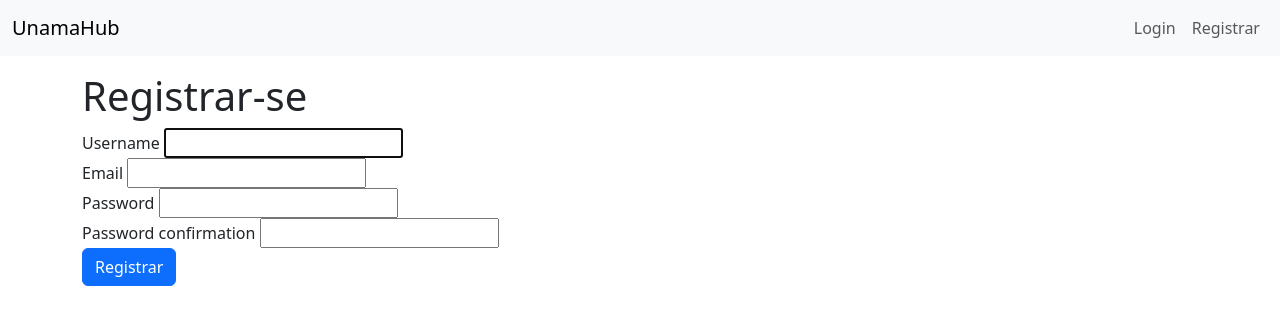
After one commit to sohkratez/ProjetoUniUnamaHub, a Django app: page /account/register/ in a window 1280 px wide. The commit adds this page. Shown: the top 325 px of the page. Run offline with Django 5.2, Linux system fonts and the light colour scheme.

Commit message:
mandando para avaliacao

```diff
--- /dev/null
+++ b/account/forms.py
@@ -0,0 +1,11 @@
+from django import forms
+from django.contrib.auth.forms import UserCreationForm
+from django.contrib.auth.models import User
+
+
+class CreateUserForm(UserCreationForm):
+    email = forms.EmailField(max_length=200)
+
+    class Meta:
+        model = User
+        fields = ['username', 'email', 'password1', 'password2']
--- /dev/null
+++ b/account/templates/registration/user_register.html
@@ -0,0 +1,19 @@
+{% extends "base.html" %}
+
+{% block content %}
+<h1>Registrar-se</h1>
+
+<form method="post">
+    {% csrf_token %}
+
+    {% for field in form %}
+        <div class="form-group">
+            <label>{{ field.label }}</label>
+            {{ field }}
+        </div>
+    {% endfor %}
+
+    <button type="submit" class="btn btn-primary">Registrar</button>
+</form>
+
+{% endblock content %}
--- a/account/urls.py
+++ b/account/urls.py
@@ -1,7 +1,10 @@
-from django.urls import path
+from django.urls import path, include
+from .views import CreateUserView
 from django.contrib.auth import views as auth_views
 
 urlpatterns = [
     path('login/', auth_views.LoginView.as_view(), name='login'),
-    path('logout/', auth_views.LogoutView.as_view(), name='logout')
+    path('logout/', auth_views.LogoutView.as_view(), name='logout'),
+    path('register/', CreateUserView.as_view(), name='register'),
+    path('accounts/', include('django.contrib.auth.urls')),
 ]
--- a/account/views.py
+++ b/account/views.py
@@ -1,3 +1,16 @@
-from django.shortcuts import render
+from django.views.generic.edit import FormView
+from django.urls import reverse_lazy
+from .forms import CreateUserForm
+
+class CreateUserView(FormView):
+    template_name = 'registration/user_register.html'
+    form_class = CreateUserForm
+    success_url = reverse_lazy('login')
+
+    def form_valid(self, form):
+        form.save()
+        return super().form_valid(form)
+
+
 
 # Create your views here.
--- a/main/templates/base.html
+++ b/main/templates/base.html
@@ -34,6 +34,7 @@
               </div>
             {% else %}
               <a class="nav-link" href="{% url 'login' %}">Login</a>
+              <a class="nav-link" href="{% url 'register' %}">Registrar</a>
             {% endif %}
           </div>
 
```
Also changed, not shown: main/templates/home.html (+5 -2 lines), db.sqlite3, 1 other file.
